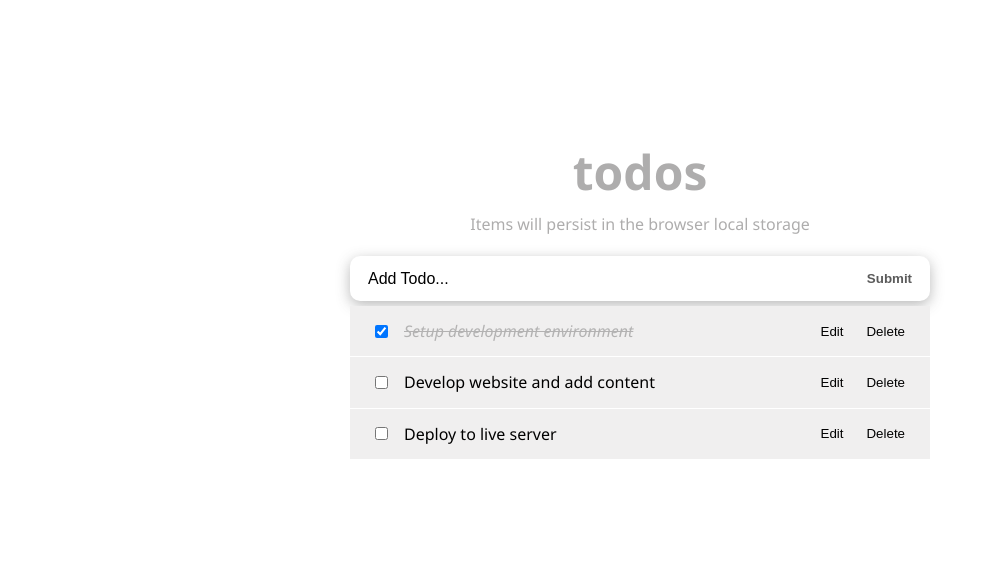
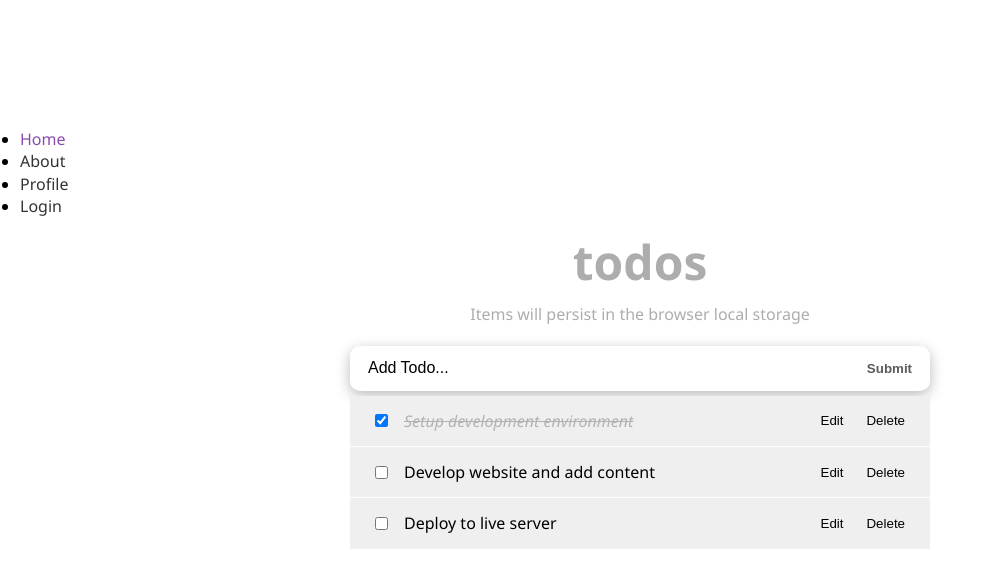
Before and after one commit to Matthieu96Code/react-todo-app, a React (Vite) app: page / in a window 1280 px wide. Shown: the top 588 px of the page, without its empty margins (0-997 px from the left). Built offline with nearby package versions, Linux system fonts and the light colour scheme.

Commit message:
link route page

```diff
--- /dev/null
+++ b/src/components/Layout.jsx
@@ -0,0 +1,12 @@
+import { Outlet } from 'react-router-dom';
+import Navbar from '@/components/Navbar';
+
+const Layout = () => {
+  return (
+    <div className="wrapper">
+      <Navbar />
+      <Outlet />
+    </div>
+  );
+};
+export default Layout;
--- a/src/components/Navbar.jsx
+++ b/src/components/Navbar.jsx
@@ -1,33 +1,23 @@
-import { useState, useRef} from "react";
-import { useOnClickOutside } from "@/useOnClickOutside";
+import { NavLink } from "react-router-dom";
 
+const links = [
+  { path: '/', text: 'Home' },
+  { path: 'about', text: 'About' },
+  { path: 'profile', text: 'Profile' },
+  { path: 'login', text: 'Login' },
+];
 
 const Navbar = () => {
-  const [dropdown, setDropdown] = useState(false);
-  // useEffect(() => {
-  //   document.title = `Current state value: ${dropdown}`;
-  // }, [dropdown]);
-
-  const ref = useRef();
-
-  useOnClickOutside(ref, dropdown, () => setDropdown(false));
-
   return (
-    <nav>
+    <nav className="navbar">
       <ul>
-        <li>Home</li>
-        <li>About</li>
-        <li ref={ref}>
-          <button onClick={() => setDropdown((prev) => !prev)}>
-            Services <span>&#8595;</span>
-          </button>
-          {dropdown && (
-            <ul>
-              <li>Design</li>
-              <li>Development</li>
-            </ul>
-          )}
-        </li>
+        {links.map((link) => {
+          return (
+            <li key={link.text}>
+              <NavLink to={link.path}>{link.text}</NavLink>
+            </li>
+          );
+        })}
       </ul>
     </nav>
   );
--- a/src/components/TodoApp.jsx
+++ b/src/components/TodoApp.jsx
@@ -5,15 +5,18 @@
 import Login from '@/routes/Login';
 import Profile from '@/routes/Profile';
 import NotMatch from '@/routes/NoMatch';
+import Layout from '@/components/Layout';
 
 const TodoApp = () => {
   return (
     <Routes>
-      <Route path="/" element={<Home />} />
-      <Route path="about" element={<About />} />
-      <Route path="login" element={<Login />} />
-      <Route path="profile" element={<Profile />} />
-      <Route path="*" element={<NotMatch />} />
+      <Route path="/" element={<Layout />}>
+        <Route index element={<Home />} />
+        <Route path="about" element={<About />} />
+        <Route path="login" element={<Login />} />
+        <Route path="profile" element={<Profile />} />
+        <Route path="*" element={<NotMatch />} />
+      </Route>
     </Routes>
   );
 };
--- a/src/routes/Home.jsx
+++ b/src/routes/Home.jsx
@@ -3,12 +3,12 @@
 
 const Home = () => {
   return (
-    <div className="wrapper">
+    // <div className="wrapper">
       <div className="todos">
         <Header />
         <TodosLogic />
       </div>
-    </div>
+    // </div>
   );
 };
 export default Home;
--- a/src/styles/app.css
+++ b/src/styles/app.css
@@ -58,3 +58,12 @@
   margin-top: 5px;
   display: block;
 }
+
+a {
+  color: #333;
+  text-decoration: none;
+}
+/* Active route */
+.active {
+  color: #8a4baf;
+}
```
Also changed, not shown: src/components/Navbar2.jsx (added, +35 -0 lines).
